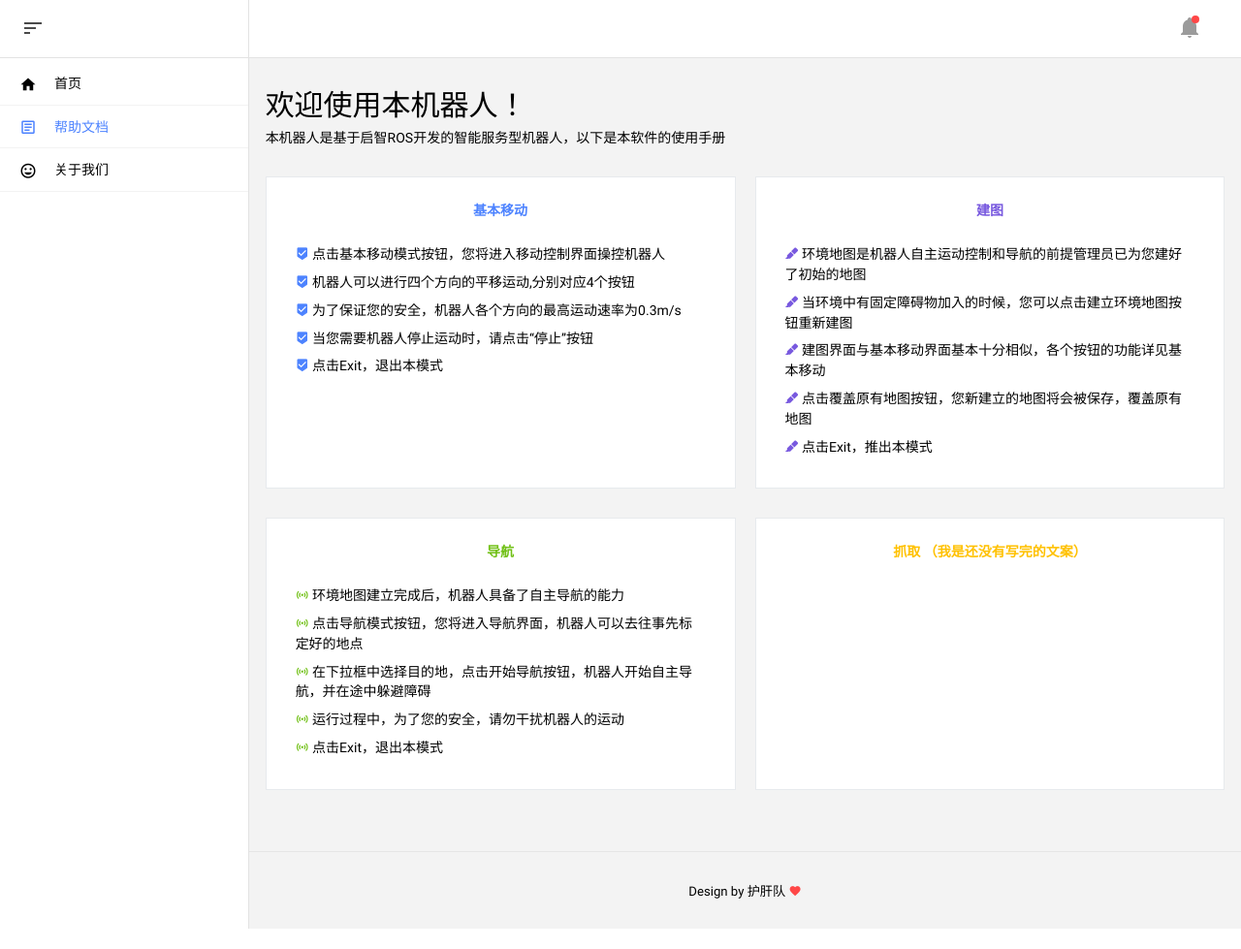
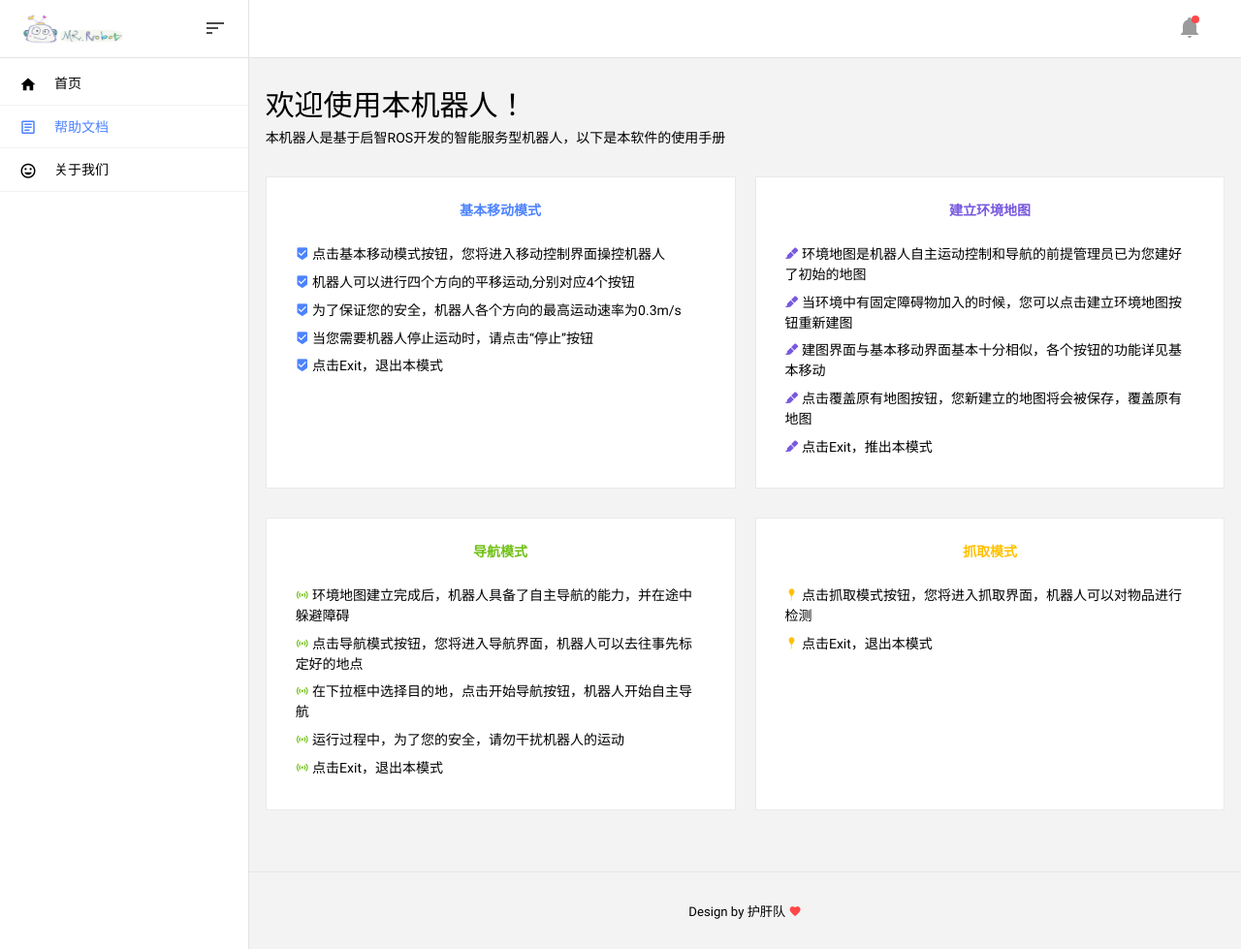
Before and after one commit to sebuaa2020/Team202, a Flask app: page /help in a window 1280 px wide. Shown: the whole page at 97% size. Before the commit the page ends 958 px from the top, so only its background shows below. Run offline with Flask 2, Linux system fonts and the light colour scheme; some libraries are stand-ins or nearby versions.

Commit message:
update help.html

```diff
--- a/ROS_web/templates/about_us.html
+++ b/ROS_web/templates/about_us.html
@@ -24,10 +24,7 @@
     <nav class="navbar col-lg-12 col-12 p-0 fixed-top d-flex flex-row">
         <div class="navbar-brand-wrapper d-flex justify-content-center">
             <div class="navbar-brand-inner-wrapper d-flex justify-content-between align-items-center w-100">
-                {#                <a class="navbar-brand brand-logo" href="index.html"><img src="../static/images/logo.svg"#}
-                {#                                                                          alt="logo"/></a>#}
-                {#                <a class="navbar-brand brand-logo-mini" href="index.html"><img src="../static/images/logo-mini.svg"#}
-                {#                                                                               alt="logo"/></a>#}
+                <a class="navbar-brand brand-logo" href="index.html"><img src="../static/images/logo2.png" alt="logo"/></a>
                 <button class="navbar-toggler navbar-toggler align-self-center" type="button" data-toggle="minimize">
                     <span class="mdi mdi-sort-variant"></span>
                 </button>
--- a/ROS_web/templates/help.html
+++ b/ROS_web/templates/help.html
@@ -24,10 +24,7 @@
     <nav class="navbar col-lg-12 col-12 p-0 fixed-top d-flex flex-row">
         <div class="navbar-brand-wrapper d-flex justify-content-center">
             <div class="navbar-brand-inner-wrapper d-flex justify-content-between align-items-center w-100">
-                {#                <a class="navbar-brand brand-logo" href="index.html"><img src="../static/images/logo.svg"#}
-                {#                                                                          alt="logo"/></a>#}
-                {#                <a class="navbar-brand brand-logo-mini" href="index.html"><img src="../static/images/logo-mini.svg"#}
-                {#                                                                               alt="logo"/></a>#}
+                <a class="navbar-brand brand-logo" href="index.html"><img src="../static/images/logo2.png" alt="logo"/></a>
                 <button class="navbar-toggler navbar-toggler align-self-center" type="button" data-toggle="minimize">
                     <span class="mdi mdi-sort-variant"></span>
                 </button>
@@ -134,7 +131,7 @@
                     <div class="col-md-6 grid-margin stretch-card">
                         <div class="card">
                             <div class="card-body">
-                                <p class="card-title text-primary text-center">基本移动</p>
+                                <p class="card-title text-primary text-center">基本移动模式</p>
                                 <p><i class="mdi mdi-marker-check mx-0 text-primary"></i> 点击基本移动模式按钮，您将进入移动控制界面操控机器人</p>
                                 <p><i class="mdi mdi-marker-check mx-0 text-primary"></i> 机器人可以进行四个方向的平移运动,分别对应4个按钮</p>
                                 <p><i class="mdi mdi-marker-check mx-0 text-primary"></i> 为了保证您的安全，机器人各个方向的最高运动速率为0.3m/s</p>
@@ -146,7 +143,7 @@
                     <div class="col-md-6 grid-margin stretch-card">
                         <div class="card">
                             <div class="card-body">
-                                <p class="card-title text-info text-center">建图</p>
+                                <p class="card-title text-info text-center">建立环境地图</p>
                                 <p><i class="mdi mdi-marker mx-0 text-info"></i> 环境地图是机器人自主运动控制和导航的前提管理员已为您建好了初始的地图</p>
                                 <p><i class="mdi mdi-marker mx-0 text-info"></i> 当环境中有固定障碍物加入的时候，您可以点击建立环境地图按钮重新建图</p>
                                 <p><i class="mdi mdi-marker mx-0 text-info"></i> 建图界面与基本移动界面基本十分相似，各个按钮的功能详见基本移动</p>
@@ -158,10 +155,10 @@
                     <div class="col-md-6 grid-margin stretch-card">
                         <div class="card">
                             <div class="card-body">
-                                <p class="card-title text-success text-center">导航</p>
-                                <p><i class="mdi mdi-access-point mx-0 text-success"></i> 环境地图建立完成后，机器人具备了自主导航的能力</p>
+                                <p class="card-title text-success text-center">导航模式</p>
+                                <p><i class="mdi mdi-access-point mx-0 text-success"></i> 环境地图建立完成后，机器人具备了自主导航的能力，并在途中躲避障碍</p>
                                 <p><i class="mdi mdi-access-point mx-0 text-success"></i> 点击导航模式按钮，您将进入导航界面，机器人可以去往事先标定好的地点</p>
-                                <p><i class="mdi mdi-access-point mx-0 text-success"></i> 在下拉框中选择目的地，点击开始导航按钮，机器人开始自主导航，并在途中躲避障碍</p>
+                                <p><i class="mdi mdi-access-point mx-0 text-success"></i> 在下拉框中选择目的地，点击开始导航按钮，机器人开始自主导航</p>
                                 <p><i class="mdi mdi-access-point mx-0 text-success"></i> 运行过程中，为了您的安全，请勿干扰机器人的运动</p>
                                 <p><i class="mdi mdi-access-point mx-0 text-success"></i> 点击Exit，退出本模式</p>
                             </div>
@@ -169,10 +166,10 @@
                     </div>
                     <div class="col-md-6 grid-margin stretch-card">
                         <div class="card">
-                            <div class="card-body text-center">
-                                <p class="card-title text-warning">抓取
-                                    （我是还没有写完的文案）
-                                </p>
+                            <div class="card-body">
+                                <p class=" card-title text-warning text-center">抓取模式</p>
+                                <p><i class="mdi mdi-balloon mx-0 text-warning"></i> 点击抓取模式按钮，您将进入抓取界面，机器人可以对物品进行检测</p>
+                                <p><i class="mdi mdi-balloon mx-0 text-warning"></i> 点击Exit，退出本模式</p>
                             </div>
                         </div>
                     </div>
--- a/ROS_web/templates/login.html
+++ b/ROS_web/templates/login.html
@@ -26,8 +26,7 @@
                 <div class="col-lg-4 mx-auto">
                     <div class="auth-form-light text-left py-5 px-4 px-sm-5">
                         <div class="brand-logo">
-                            {#                <img src="../static/images/logo.svg" alt="logo">#}
-                            <p>我是一个还没设计完的logo</p>
+                            <img src="../static/images/logo2.png" alt="logo" style="width: 180px">
                         </div>
                         <h4>你好! 欢迎使用</h4>
                         <form method="get" class="pt-3" action='/login'>
--- a/ROS_web/templates/register.html
+++ b/ROS_web/templates/register.html
@@ -26,8 +26,7 @@
                 <div class="col-lg-4 mx-auto">
                     <div class="auth-form-light text-left py-5 px-4 px-sm-5">
                         <div class="brand-logo">
-                            {#                <img src="../static/images/logo.svg" alt="logo">#}
-                            <p>我是一个还没设计完的logo</p>
+                            <img src="../static/images/logo2.png" alt="logo" style="width: 180px">
                         </div>
                         <h4>欢迎加入我们！</h4>
                         <form class="pt-3" action="/register">
```
Also changed, not shown: ROS_web/templates/index.html (+6 -24 lines).
